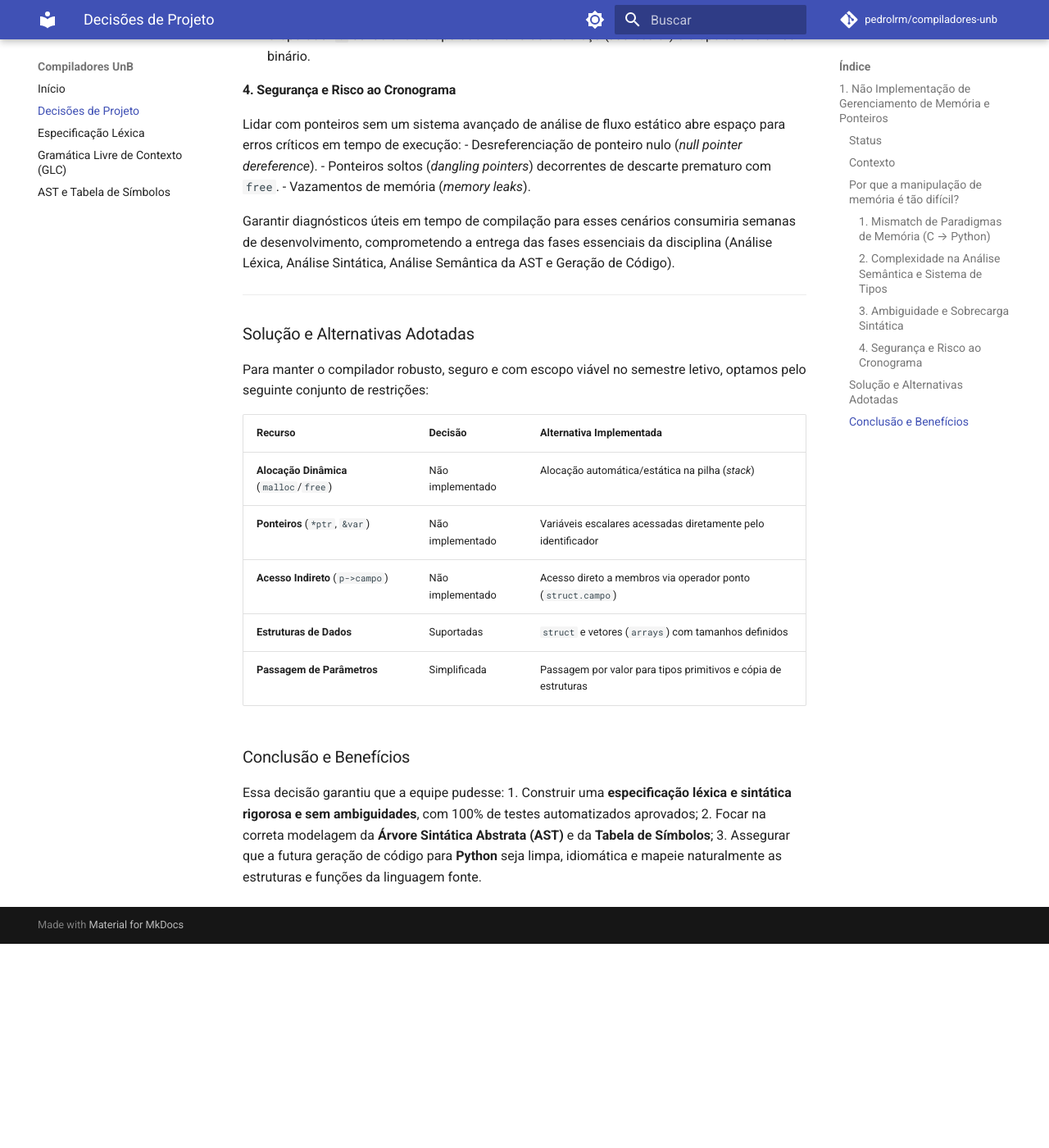
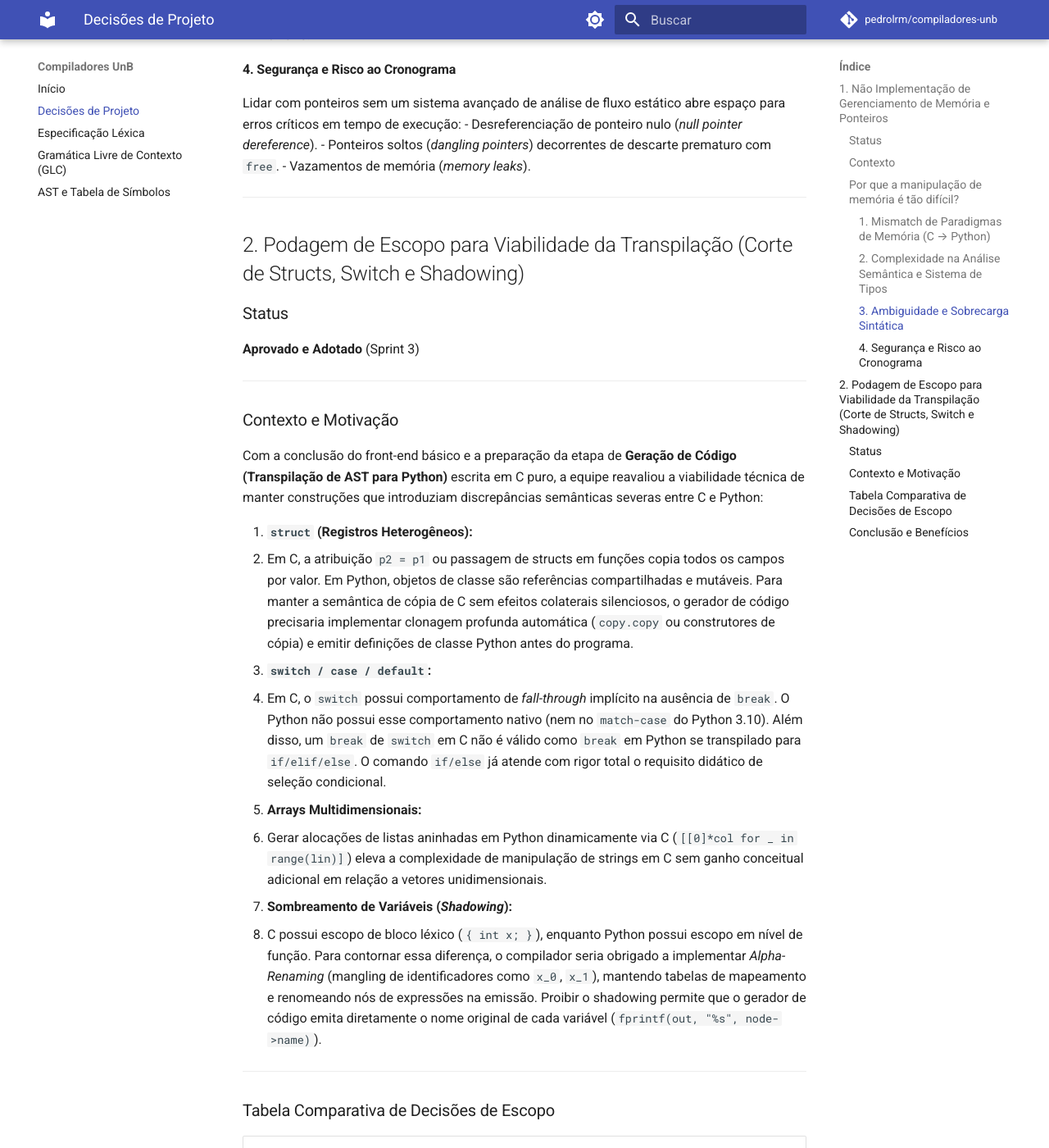
Before and after one commit to pedrolrm/compiladores-unb, an MkDocs documentation site: the page built from docs/decisoes.md, in a window 1280 px wide and 1400 px high, scrolled down 2206 px. Shown: the whole window at 82% size. Built offline with MkDocs 1.6.1 and Material for MkDocs 9.7.7, drawn with Linux system fonts in a browser that asks for light colours; comment, search, counter and statistics services are not loaded; before the commit the page ends 3357 px from its top, so only the background shows below that; some of the changed text lies outside the part shown.

Commit message:
docs: registra Decisao 2 de reducao de escopo e atualiza GLC e analise semantica

```diff
--- a/docs/decisoes.md
+++ b/docs/decisoes.md
@@ -14,7 +14,7 @@ Este documento registra as principais decisões de arquitetura e escopo tomadas
 ### Contexto
 O projeto consiste na construção de um compilador cuja linguagem fonte é um subconjunto de **C** e cuja linguagem alvo final é **Python**. Durante a concepção da linguagem e o planejamento das sprints, a equipe avaliou a viabilidade de incluir suporte a ponteiros (`*ptr`, `&var`, `p->campo`), aritmética de ponteiros e gerenciamento dinâmico de memória (`malloc`, `calloc`, `free`).
 
-Após análise técnica detalhada, a equipe deliberou por **não implementar** manipulação direta de ponteiros nem alocação dinâmica de memória no escopo do projeto, restringindo a linguagem a variáveis primitivas, vetores (`arrays`) com tamanho estático e registros heterogêneos (`struct`).
+Após análise técnica detalhada, a equipe deliberou por **não implementar** manipulação direta de ponteiros nem alocação dinâmica de memória no escopo do projeto, restringindo a linguagem a variáveis primitivas e vetores (`arrays`) com tamanho estático.
 
 ---
 
@@ -59,24 +59,45 @@ Lidar com ponteiros sem um sistema avançado de análise de fluxo estático abre
 - Ponteiros soltos (*dangling pointers*) decorrentes de descarte prematuro com `free`.
 - Vazamentos de memória (*memory leaks*).
 
-Garantir diagnósticos úteis em tempo de compilação para esses cenários consumiria semanas de desenvolvimento, comprometendo a entrega das fases essenciais da disciplina (Análise Léxica, Análise Sintática, Análise Semântica da AST e Geração de Código).
+---
+
+## 2. Podagem de Escopo para Viabilidade da Transpilação (Corte de Structs, Switch e Shadowing)
+
+### Status
+**Aprovado e Adotado** (Sprint 3)
 
 ---
 
-### Solução e Alternativas Adotadas
+### Contexto e Motivação
+Com a conclusão do front-end básico e a preparação da etapa de **Geração de Código (Transpilação de AST para Python)** escrita em C puro, a equipe reavaliou a viabilidade técnica de manter construções que introduziam discrepâncias semânticas severas entre C e Python:
 
-Para manter o compilador robusto, seguro e com escopo viável no semestre letivo, optamos pelo seguinte conjunto de restrições:
+1. **`struct` (Registros Heterogêneos):**
+   - Em C, a atribuição `p2 = p1` ou passagem de structs em funções copia todos os campos por valor. Em Python, objetos de classe são referências compartilhadas e mutáveis. Para manter a semântica de cópia de C sem efeitos colaterais silenciosos, o gerador de código precisaria implementar clonagem profunda automática (`copy.copy` ou construtores de cópia) e emitir definições de classe Python antes do programa.
+2. **`switch / case / default`:**
+   - Em C, o `switch` possui comportamento de *fall-through* implícito na ausência de `break`. O Python não possui esse comportamento nativo (nem no `match-case` do Python 3.10). Além disso, um `break` de `switch` em C não é válido como `break` em Python se transpilado para `if/elif/else`. O comando `if/else` já atende com rigor total o requisito didático de seleção condicional.
+3. **Arrays Multidimensionais:**
+   - Gerar alocações de listas aninhadas em Python dinamicamente via C (`[[0]*col for _ in range(lin)]`) eleva a complexidade de manipulação de strings em C sem ganho conceitual adicional em relação a vetores unidimensionais.
+4. **Sombreamento de Variáveis (*Shadowing*):**
+   - C possui escopo de bloco léxico (`{ int x; }`), enquanto Python possui escopo em nível de função. Para contornar essa diferença, o compilador seria obrigado a implementar *Alpha-Renaming* (mangling de identificadores como `x_0`, `x_1`), mantendo tabelas de mapeamento e renomeando nós de expressões na emissão. Proibir o shadowing permite que o gerador de código emita diretamente o nome original de cada variável (`fprintf(out, "%s", node->name)`).
 
-| Recurso | Decisão | Alternativa Implementada |
+---
+
+### Tabela Comparativa de Decisões de Escopo
+
+| Recurso em C | Decisão | Alternativa Implementada no Compilador |
 |---|---|---|
-| **Alocação Dinâmica** (`malloc`/`free`) | Não implementado | Alocação automática/estática na pilha (*stack*) |
-| **Ponteiros** (`*ptr`, `&var`) | Não implementado | Variáveis escalares acessadas diretamente pelo identificador |
-| **Acesso Indireto** (`p->campo`) | Não implementado | Acesso direto a membros via operador ponto (`struct.campo`) |
-| **Estruturas de Dados** | Suportadas | `struct` e vetores (`arrays`) com tamanhos definidos |
-| **Passagem de Parâmetros** | Simplificada | Passagem por valor para tipos primitivos e cópia de estruturas |
+| **Alocação Dinâmica** (`malloc`/`free`) | Não implementado | Alocação automática/estática |
+| **Ponteiros** (`*ptr`, `&var`, `p->campo`) | Não implementado | Variáveis escalares acessadas diretamente pelo identificador |
+| **Estruturas Heterogêneas** (`struct`) | Podado do escopo | Variáveis primitivas e vetores |
+| **Seleção Múltipla** (`switch`) | Podado do escopo | Seleção condicional com `if` e `if-else` |
+| **Arrays Multidimensionais** | Podado do escopo | Vetores unidimensionais estáticos (`int v[N]`) |
+| **Sombreamento de Variáveis** (*Shadowing*) | Proibido no semântico | Nomes de variáveis locais únicos por função |
+| **Passagem de Parâmetros** | Simplificada | Passagem por valor para tipos primitivos e vetores 1D |
+
+---
 
 ### Conclusão e Benefícios
-Essa decisão garantiu que a equipe pudesse:
-1. Construir uma **especificação léxica e sintática rigorosa e sem ambiguidades**, com 100% de testes automatizados aprovados;
-2. Focar na correta modelagem da **Árvore Sintática Abstrata (AST)** e da **Tabela de Símbolos**;
-3. Assegurar que a futura geração de código para **Python** seja limpa, idiomática e mapeie naturalmente as estruturas e funções da linguagem fonte.
+Essa refatoração garantiu que:
+1. O compilador permaneça com **zero vazamentos de memória e 100% de testes automatizados aprovados**;
+2. A Tabela de Símbolos e a AST fiquem diretamente alinhadas à arquitetura do futuro gerador de código (`src/codegen.c`);
+3. A equipe possa implementar o gerador de código manualmente em C de forma limpa, direta e depurável.
```
Also changed, not shown: docs/ast_e_tabela_simbolos.md (+11 -13 lines), docs/gramatica.md (+15 -56 lines).
